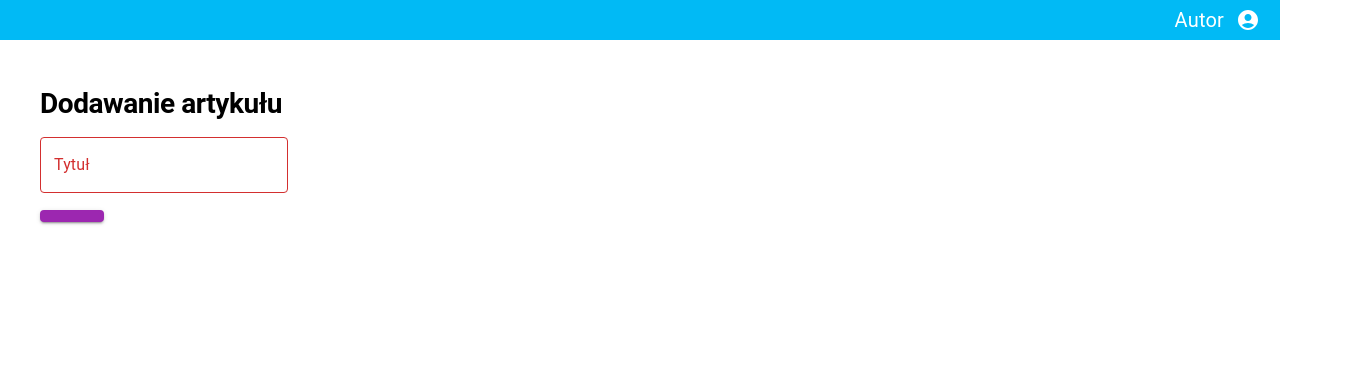
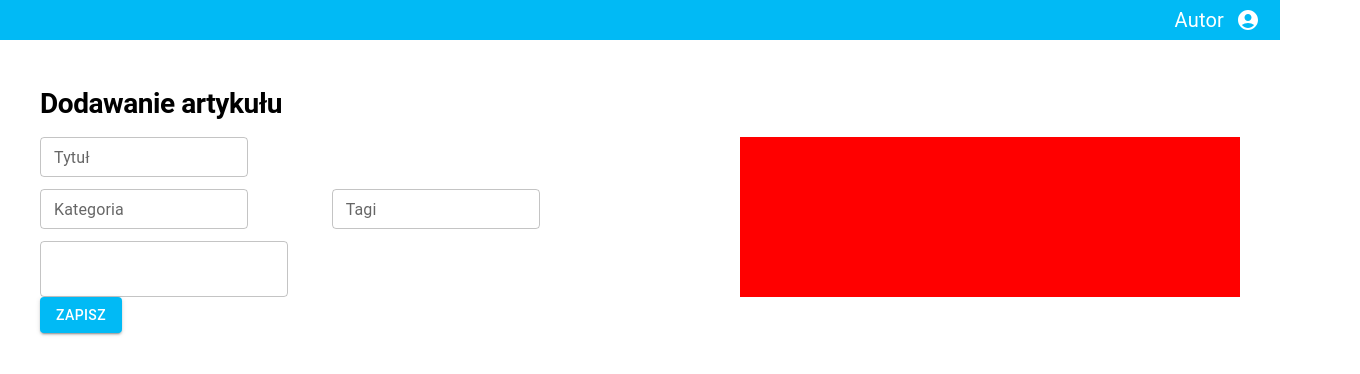
Before and after one commit to pwr-ite-db2/db2-frontend, a React (Create React App) app: page / in a window 1280 px wide. Shown: the top 374 px of the page, 1360 px wide, since content can reach past the window. Built offline with nearby package versions, Linux system fonts and the light colour scheme.

Commit message:
added parsing

```diff
--- a/src/App.tsx
+++ b/src/App.tsx
@@ -1,6 +1,7 @@
 import './App.css';
 import { Box } from '@mui/material';
 import { ArticlePage } from './pages/ArticlePage';
+import './t18_config'
 
 function App() {
   return (
--- /dev/null
+++ b/src/components/ArticlePage/Inputs.tsx
@@ -0,0 +1,79 @@
+import { Grid, TextField } from '@mui/material'
+
+type Props = {
+  onTitleChange: (title: string) => void
+  onTextChange: (text: string) => void
+}
+
+export const Inputs = (props: Props) => {
+  return (
+    <Grid
+      container item
+      direction={'column'}
+      height={'100%'}
+      gap={'12px'}
+      xs={5}
+      justifyContent={'space-between'}
+    >
+      <Grid
+        container item
+        direction={'row'}
+        xs={1}
+      >
+        <Grid
+          container item
+          xs={5}
+        >
+          <TextField
+            size="small"
+            name="title"
+            label="Tytuł"
+            onChange={(event) => props.onTitleChange(event.target.value)}
+            fullWidth
+          />
+        </Grid>
+      </Grid>
+
+      <Grid
+        container item
+        direction={'row'}
+        gap={'24px'}
+        justifyContent={'space-between'}
+        xs={1}
+      >
+        <Grid
+          container item
+          xs={5}
+        >
+          <TextField
+            size="small"
+            name="category"
+            label="Kategoria"
+            fullWidth
+          />
+        </Grid>
+        <Grid
+          container item
+          xs={5}
+        >
+          <TextField
+            size="small"
+            name="tags"
+            label="Tagi"
+            fullWidth
+          />
+        </Grid>
+      </Grid>
+
+      <Grid
+        container item
+        xs={10}
+      >
+        <TextField
+          name='text'
+          onChange={(event) => props.onTextChange(event.target.value)}
+        />
+      </Grid>
+    </Grid>
+  )
+}
--- /dev/null
+++ b/src/components/ArticlePage/Preview.tsx
@@ -0,0 +1,20 @@
+import { Trans } from 'react-i18next';
+import { Typography } from '@mui/material';
+import parse from 'react-html-parser'
+
+type Props = {
+  title?: string
+  text?: string
+  chapters?: {
+    title?: string
+    text?: string
+  }[]
+}
+
+export const Preview = (props: Props) => {
+  return (
+    <Typography>
+      {parse(props.text ?? '')}
+    </Typography>
+  )
+}
--- a/src/components/common/MainLayout.tsx
+++ b/src/components/common/MainLayout.tsx
@@ -14,7 +14,7 @@ export const MainLayout = (props: { children?: JSX.Element | JSX.Element[] | nev
 
       <Box
         flexGrow={1}
-        width={'100%'}
+        // width={'100%'}
         padding={'48px 40px 0 40px'}
       >
         {props.children}
--- a/src/pages/ArticlePage.tsx
+++ b/src/pages/ArticlePage.tsx
@@ -1,11 +1,19 @@
-import { Typography } from "@mui/material";
+import { debounce, Typography } from "@mui/material";
 import { Box, Grid, TextField } from "@mui/material";
 import Button from "@mui/material/Button";
 import { useCallback, useEffect, useState } from "react"
 import { MainLayout } from "../components/common/MainLayout";
 import { Form, Formik } from 'formik'
+import { Inputs } from "../components/ArticlePage/Inputs";
+import { Preview } from "../components/ArticlePage/Preview";
+import { Trans } from 'react-i18next'
 
 export const ArticlePage = (props: { articleId?: number }) => {
+  const [previewTitle, setPreviewTitle] = useState('')
+  const [previewText, setPreviewText] = useState('')
+
+  const handleTextChange = debounce((text: string) => setPreviewText(text), 50)
+  const handleTitleChange = debounce((text: string) => setPreviewTitle(text), 50)
 
   return (
     <MainLayout>
@@ -30,28 +38,28 @@ export const ArticlePage = (props: { articleId?: number }) => {
             <Form>
               <Grid
                 container
-                direction={'column'}
+                direction={'row'}
                 width={'100%'}
-                gap={'12px'}
+                height={'100%'}
+                justifyContent={'space-between'}
               >
+                <Inputs
+                  onTextChange={handleTextChange}
+                  onTitleChange={handleTitleChange}
+                />
+
                 <Grid
                   container item
-                  xs={12}
-                  direction={'row'}
+                  direction={'column'}
+                  gap={'12px'}
+                  xs={5}
+                  justifyContent={'space-between'}
+                  sx={{backgroundColor: 'red'}}
                 >
-                  <TextField
-                    //value='lalla'
-                    name="title"
-                    label="Tytuł"
-                    error={true}
+                  <Preview
+                    title={previewTitle}
+                    text={previewText}
                   />
-                </Grid>
-                <Grid
-                  container item
-                  xs={12}
-                  direction={'row'}
-                >
-
                 </Grid>
               </Grid>
 
@@ -59,8 +67,9 @@ export const ArticlePage = (props: { articleId?: number }) => {
                 type='submit'
                 // sx={{ height: '100px' }}
                 variant='contained'
-                color={'secondary'}
+                sx={{ color: 'white' }}
               >
+                Zapisz
               </Button>
             </Form>
           )}
--- /dev/null
+++ b/src/t18_config.ts
@@ -0,0 +1,14 @@
+import i18next from 'i18next';
+import { initReactI18next } from 'react-i18next';
+
+export const resources = {
+  pl: {
+
+  }
+};
+
+i18next.use(initReactI18next).init({
+  lng: 'pl', // if you're using a language detector, do not define the lng option
+  debug: true,
+  resources,
+});
```
Also changed, not shown: package.json (+7 -0 lines), 1 other file (tests, documents, lock files or other folders).
